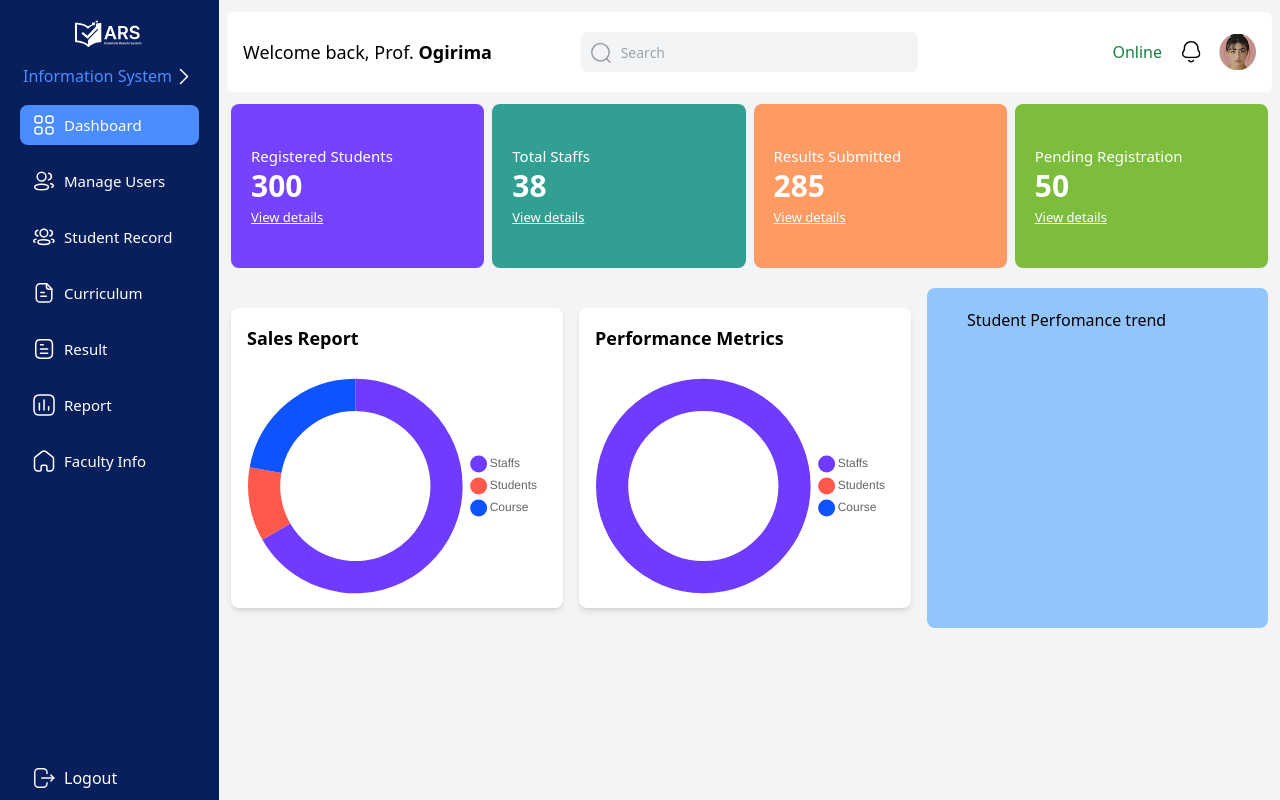
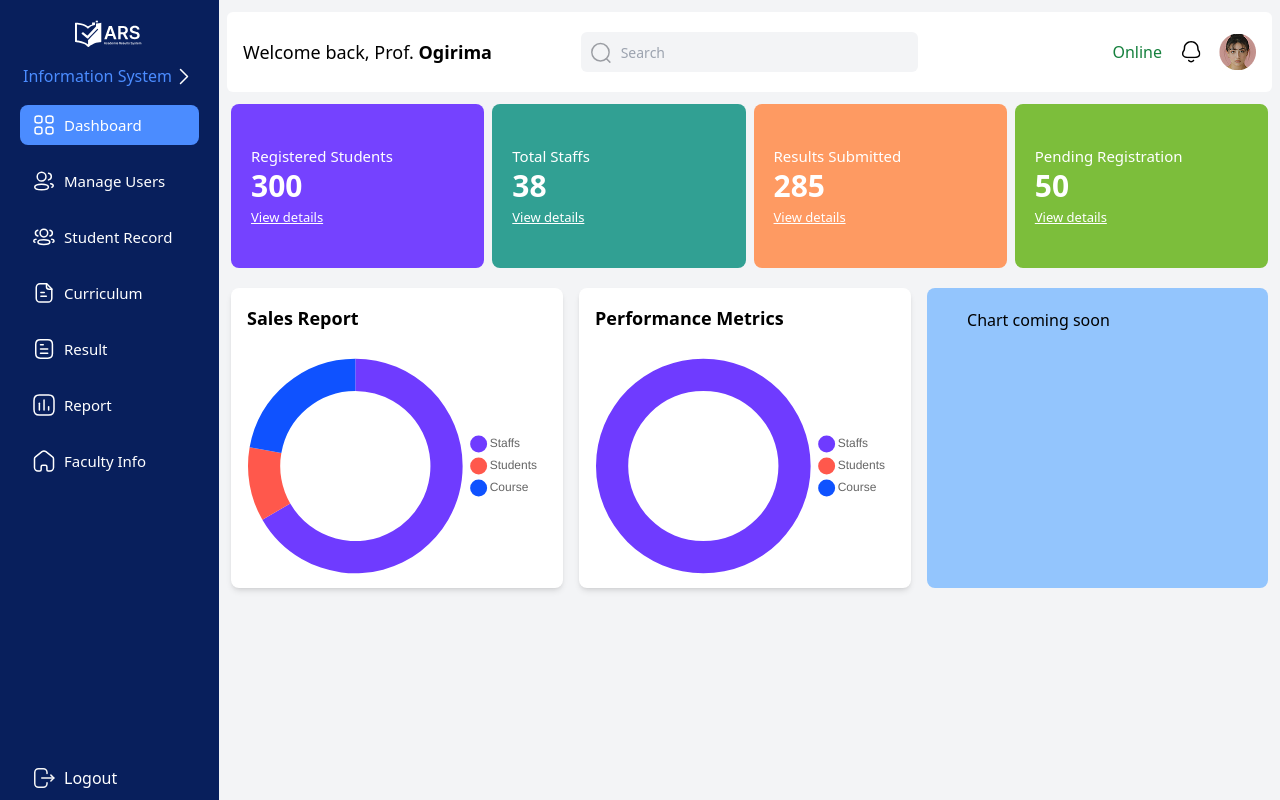
Before and after one commit to hola554/RMS, a React (Vite) app: page / in a window 1280 px wide. Built offline with nearby package versions, Linux system fonts and the light colour scheme.

Commit message:
Adjusted Dashboard performance height

```diff
--- a/src/components/dashboard/dashboardPerfomance.jsx
+++ b/src/components/dashboard/dashboardPerfomance.jsx
@@ -1,8 +1,10 @@
 
 export const DashboardPerfomance = () => {
   return (
-    <section className="bg-blue-300 rounded-lg px-10 py-5 flex w-full">
-        Student Perfomance trend
+    <section className="bg-blue-300 h-[300px] rounded-lg px-10 py-5 flex w-full">
+         <div className="h-[calc(100%-2rem)]">
+          Chart coming soon
+        </div>
     </section>
   )
 }
--- a/src/components/dashboard/dashboardReports.jsx
+++ b/src/components/dashboard/dashboardReports.jsx
@@ -86,7 +86,7 @@ export const DashboardReports = () => {
   const secondChartData = [300, 0, 0];
   const secondChartColors = ["#6f3bff", "#ff584c", "#0f52ff"];
   return (
-    <section className="flex gap-4 my-5">
+    <section className="flex gap-4">
       {/* First report */}
       <div className="bg-white rounded-lg shadow-md h-[300px] p-4 flex-1 min-w-[300px]">
         <h2 className="text-lg font-semibold mb-4">Sales Report</h2>
--- a/src/pages/dashboard.jsx
+++ b/src/pages/dashboard.jsx
@@ -9,7 +9,7 @@ const DashboardPage = () => {
         {/* card section */}
         <DashboardCards />
         {/* Middle Section */}
-        <section className="mt-5 flex gap-4">
+        <section className="my-5 flex gap-4">
           <DashboardReports />
           <DashboardPerfomance />
         </section>
```
